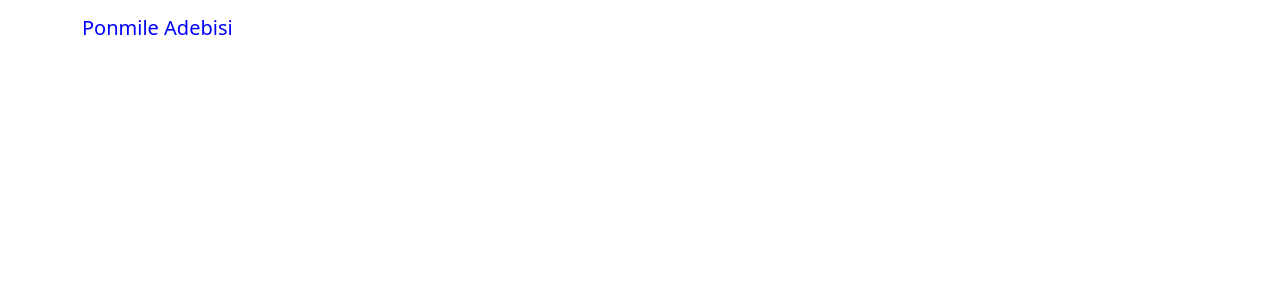
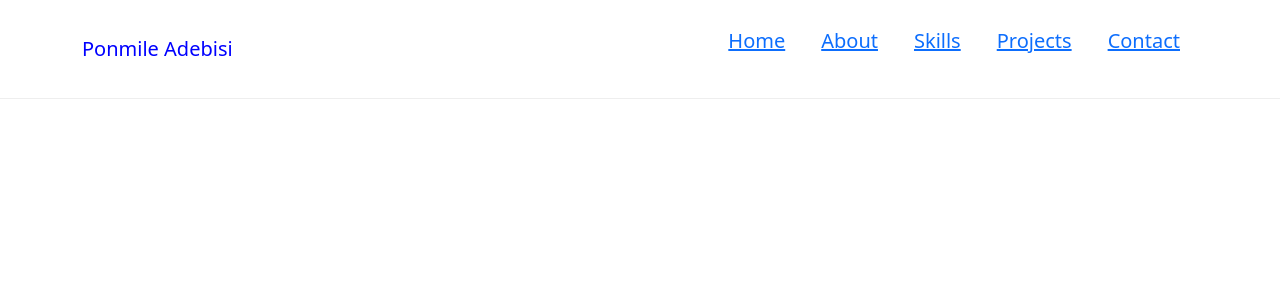
Before and after one commit to pjmiles/mYportfolio, a React (Create React App) app: page / in a window 1280 px wide. Shown: the top 300 px of the page. Built offline with nearby package versions, Linux system fonts and the light colour scheme.

Commit message:
navbar adjusted

```diff
--- a/src/App.css
+++ b/src/App.css
@@ -29,7 +29,11 @@ body{
 }
 
 .navbar-brand {
-    color: var(--primary-alt) !important;
+    color: var(--primary-alt);
+}
+
+.navbar {
+    border-bottom: 1px solid #eee;
 }
 
 /* .navbar-nav > li > a.active, .navbar-nav > li > a.active:focus {
--- a/src/components/NavLinks.js
+++ b/src/components/NavLinks.js
@@ -1,3 +1,52 @@
-const StyledLinks = () => {
+import styled from "styled-components";
 
-}
+const NavLinks = ({ open }) => {
+  const NavItems = styled.ul`
+    list-style: none;
+    display: flex;
+    flex-flow: row nowrap;
+
+    li {
+      padding: 18px 18px;
+      font-size: 20px;
+    }
+
+    @media (max-width: 768px) {
+      position: fixed;
+      flex-flow: column nowrap;
+      background: red;
+      transform: ${({ open }) => (open ? "translateX(0)" : "translateX(100%)")};
+      top: 0;
+      right: 0;
+      height: 100vh;
+      width: 180px;
+      padding-top: 60px;
+      padding-left: 10px;
+
+      a {
+        color: #fcfcfc;
+      }
+    }
+  `;
+  return (
+    <NavItems open={open}>
+      <li>
+        <a href="/">Home</a>
+      </li>
+      <li>
+        <a href="/about">About</a>
+      </li>
+      <li>
+        <a href="/skills">Skills</a>
+      </li>
+      <li>
+        <a href="/projects">Projects</a>
+      </li>
+      <li>
+        <a href="/contact">Contact</a>
+      </li>
+    </NavItems>
+  );
+};
+
+export default NavLinks;
--- a/src/components/Navbar.js
+++ b/src/components/Navbar.js
@@ -1,19 +1,18 @@
-import { FontAwesomeIcon } from "@fortawesome/react-fontawesome";
+// import { FontAwesomeIcon } from "@fortawesome/react-fontawesome";
 // import { faBars } from "@fortawesome/free-solid-svg-icons";
 import Hammburger from "./hammburger/Hammbuger";
-const Navbar = ({ open }) => {
+const Navbar = () => {
   return (
     <nav className="navbar ">
       <div className="container">
+        <a className="navbar-brand" href="#">
+          Ponmile Adebisi
+        </a>
 
-      <a className="navbar-brand" href="#">
-        Ponmile Adebisi
-      </a>
+        <Hammburger />
 
-      <Hammburger />
-
-      <div className="collapse navbar-collapse" open={open}>
-        {/* <ul className="navbar-nav m-auto">
+        <div className="collapse navbar-collapse">
+          {/* <ul className="navbar-nav m-auto">
           <li className="nav-item active">
             <a className="nav-link" href="#">
               Home <span className="sr-only"></span>
--- a/src/components/hammburger/Hammbuger.js
+++ b/src/components/hammburger/Hammbuger.js
@@ -1,4 +1,5 @@
 import { useState } from "react";
+import StyledLinks from "../NavLinks";
 import StyledHammbuber from "./Hammburger.styled";
 const Hammburger = () => {
   const [open, setOpen] = useState(false);
@@ -8,11 +9,14 @@ const Hammburger = () => {
   };
 
   return (
-    <StyledHammbuber open={open} onClick={handleToggle}>
-      <span />
-      <span />
-      <span />
-    </StyledHammbuber>
+    <>
+      <StyledHammbuber open={open} onClick={handleToggle}>
+        <span />
+        <span />
+        <span />
+      </StyledHammbuber>
+      <StyledLinks open={open} />
+    </>
   );
 };
 
--- a/src/components/hammburger/Hammburger.styled.js
+++ b/src/components/hammburger/Hammburger.styled.js
@@ -21,7 +21,7 @@ const StyledHammbuber = styled.span`
   span {
     width: 2rem;
     height: 0.25rem;
-    background-color: ${({ open }) => (open ? "#800080" : "#fff")};
+    background-color: ${({ open }) => (open ? "#800080" : "#000000")};
     border-radius: 10px;
     transform-origin: 1px;
     transition: all 0.3s linear;
```
